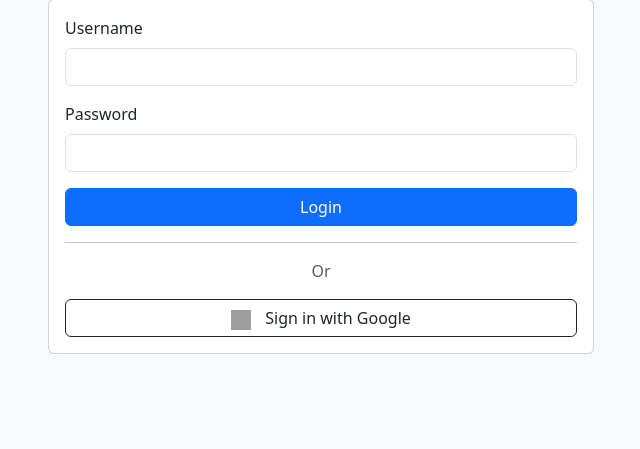
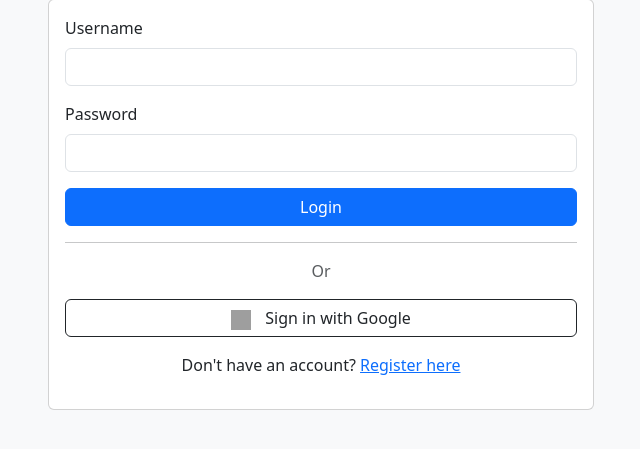
Before and after one commit to basselfads23/freelancer-manager, a Flask app: page /login in a window 1280 px wide. Shown: the part 191-640 px from the top of the page, without its empty margins (319-959 px from the left). Run offline with Flask 3, Linux system fonts and the light colour scheme; grey boxes are pictures that could not be loaded.

Commit message:
Small UX changes

```diff
--- a/app.py
+++ b/app.py
@@ -398,7 +398,7 @@ def update_invoice_status(invoice_id):
 
     db.session.commit()
     flash(f'Invoice {invoice.invoice_number} has been updated.', 'success')
-    return redirect(url_for('invoice_detail', invoice_id=invoice.id))
+    return redirect(url_for('invoices'))
 
 @app.route('/dashboard')
 @login_required
--- a/templates/invoice_detail.html
+++ b/templates/invoice_detail.html
@@ -78,7 +78,7 @@
                     <div class="row">
                         <div class="col-6 mb-3">
                             <label for="quantity" class="form-label">Quantity</label>
-                            <input type="number" class="form-control" name="quantity" value="1" step="0.01" required>
+                            <input type="number" class="form-control" name="quantity" value="1" step="1" required>
                         </div>
                         <div class="col-6 mb-3">
                             <label for="unit_price" class="form-label">Unit Price ($)</label>
@@ -108,7 +108,7 @@
                             <option value="Paid" {% if invoice.status == 'Paid' %}selected{% endif %}>Paid</option>
                         </select>
                     </div>
-                    <button type="submit" class="btn btn-success">Update Invoice</button>
+                    <button type="submit" class="btn btn-success">Save</button>
                 </form>
             </div>
         </div>
--- a/templates/login.html
+++ b/templates/login.html
@@ -47,6 +47,12 @@
           </a>
         </div>
         <!-- END SECTION -->
+        <div class="text-center mt-3">
+          <p>
+            Don't have an account?
+            <a href="{{ url_for('register') }}">Register here</a>
+          </p>
+        </div>
       </div>
     </div>
   </div>
```
